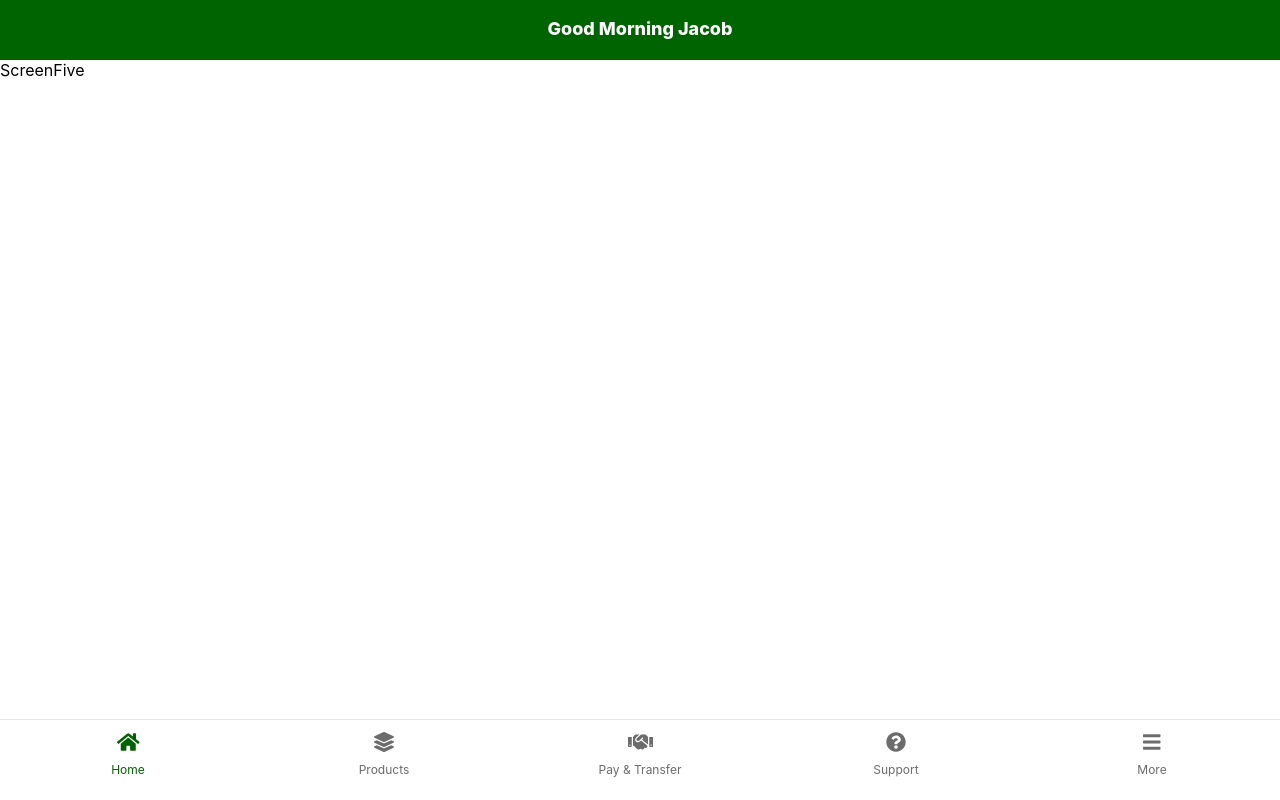
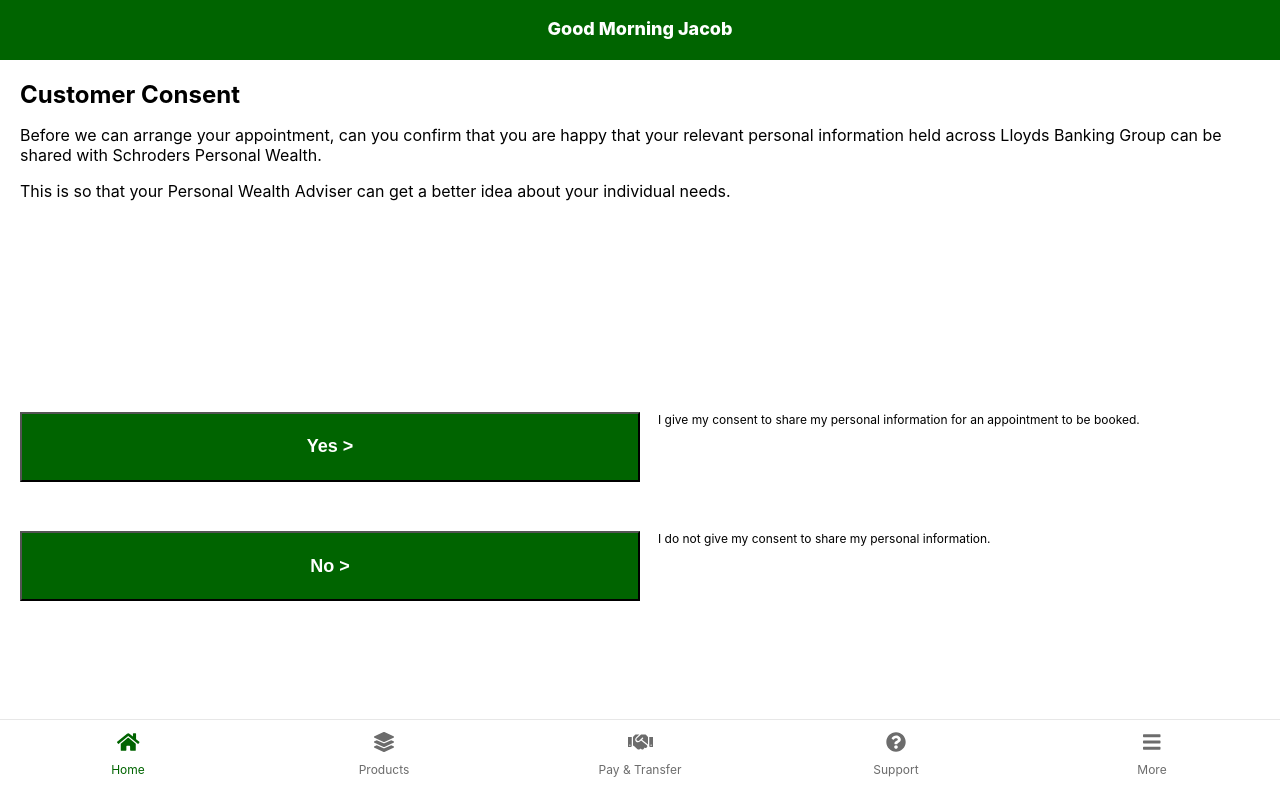
Before and after one commit to vinitkumargoel/wealth_project, a React (Create React App) app: page /ScreenFive in a window 1280 px wide. Built offline with nearby package versions, Linux system fonts and the light colour scheme.

Commit message:
screen five

```diff
--- a/src/Pages/ScreenFive/ScreenFive.css
+++ b/src/Pages/ScreenFive/ScreenFive.css
@@ -0,0 +1,41 @@
+.ScreenFive {
+    padding: 20px;
+}
+
+.ScreenFive h3 {
+    font-size: 24px;
+    margin: 0px
+}
+
+.ScreenFive p {
+    font-size: 16px;
+    line-height: 20px;
+}
+
+.ScreenFive .button_container {
+    display: flex;
+    margin-top: 4%;
+}
+.ScreenFive .button_container p {
+    font-size:12px;
+    margin:0;
+    padding-left: 18px;
+    line-height: 15px;
+}
+.ScreenFive .button-wrapper{
+    flex:1
+}
+.ScreenFive .btn {
+    background-color: darkgreen;
+    color: white;
+    font-weight: bold;
+    width: 100%;
+    font-size: 18px;
+    height: 70px;
+    text-align: center
+}
+.ScreenFive .buttonContent{
+    display: flex;
+    flex-direction: column;
+    margin-top: 13%;
+}
--- a/src/Pages/ScreenFive/ScreenFive.js
+++ b/src/Pages/ScreenFive/ScreenFive.js
@@ -2,11 +2,47 @@
     Component
 } from 'react';
 
+import "./ScreenFive.css";
 class ScreenFive extends Component {
     state = {};
 
     render() {
-        return (<div> ScreenFive </div>
+        return (
+            <div className="ScreenFive">
+                <h3>Customer Consent</h3>
+                <p>
+                Before we can arrange your appointment,
+                can you confirm that you are happy that your relevant personal
+                information held across Lloyds Banking Group can be shared with Schroders Personal Wealth.
+                </p>
+                <p>
+                This is so that your Personal Wealth Adviser can get a better idea about your individual needs.
+                </p>
+
+                <div className="buttonContent" >
+                    <div className="button_container">
+                    <div className = "button-wrapper">
+                        <button className="btn btn-one">
+                            Yes >
+                    </button>
+                    </div>
+                    <div className = "button-wrapper">
+                    <p>I give my consent to share my personal information for an appointment to be booked.</p>
+                    </div>
+                    </div>
+                    <div className="button_container">
+                    <div className = "button-wrapper">
+                        <button className="btn btn-two">
+                            No >
+                    </button>
+                    </div>
+                    <div className = "button-wrapper">
+<p>I do not give my consent to share my personal information.</p>
+</div>
+                    </div>
+                </div>
+
+            </div>
         );
     }
 }
```
